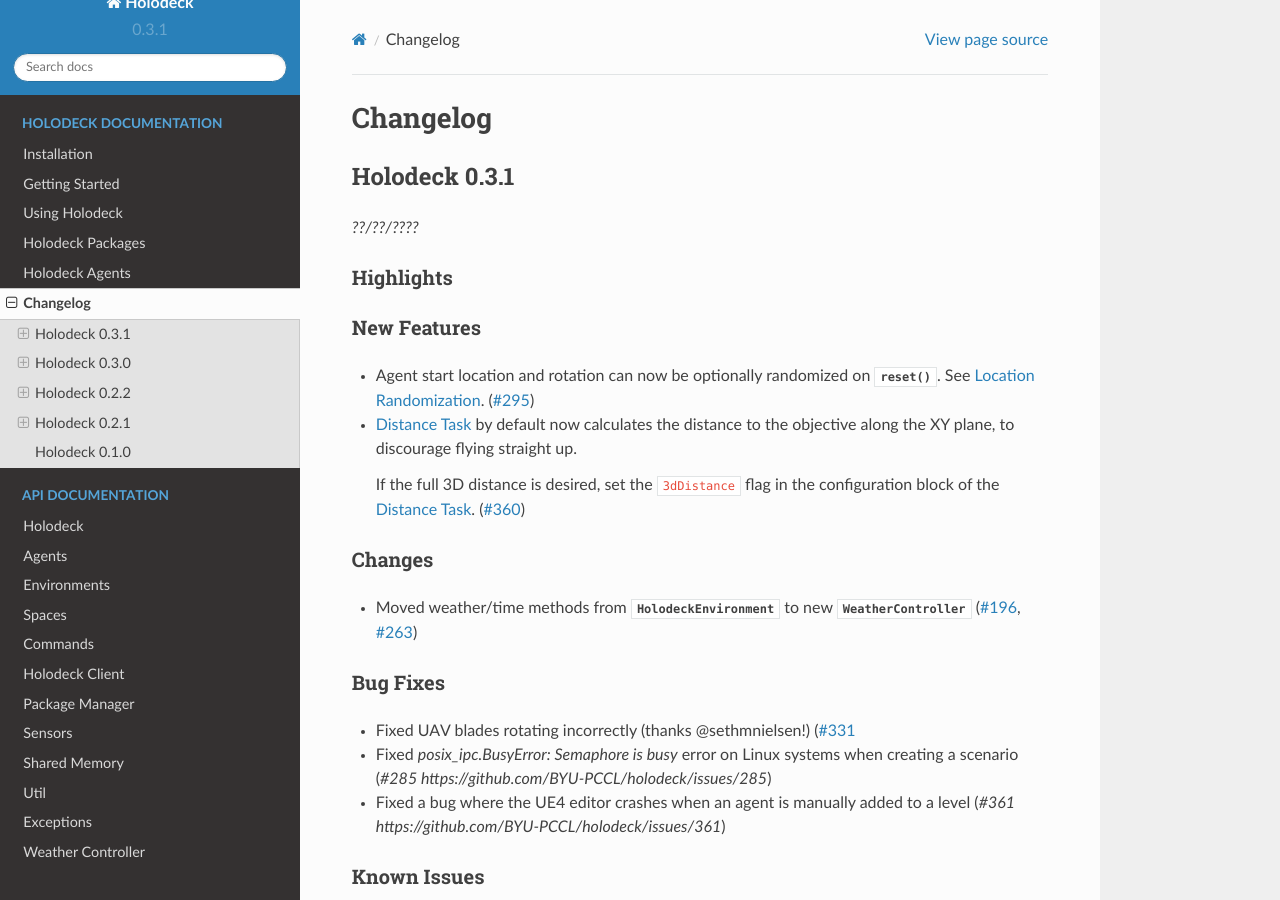
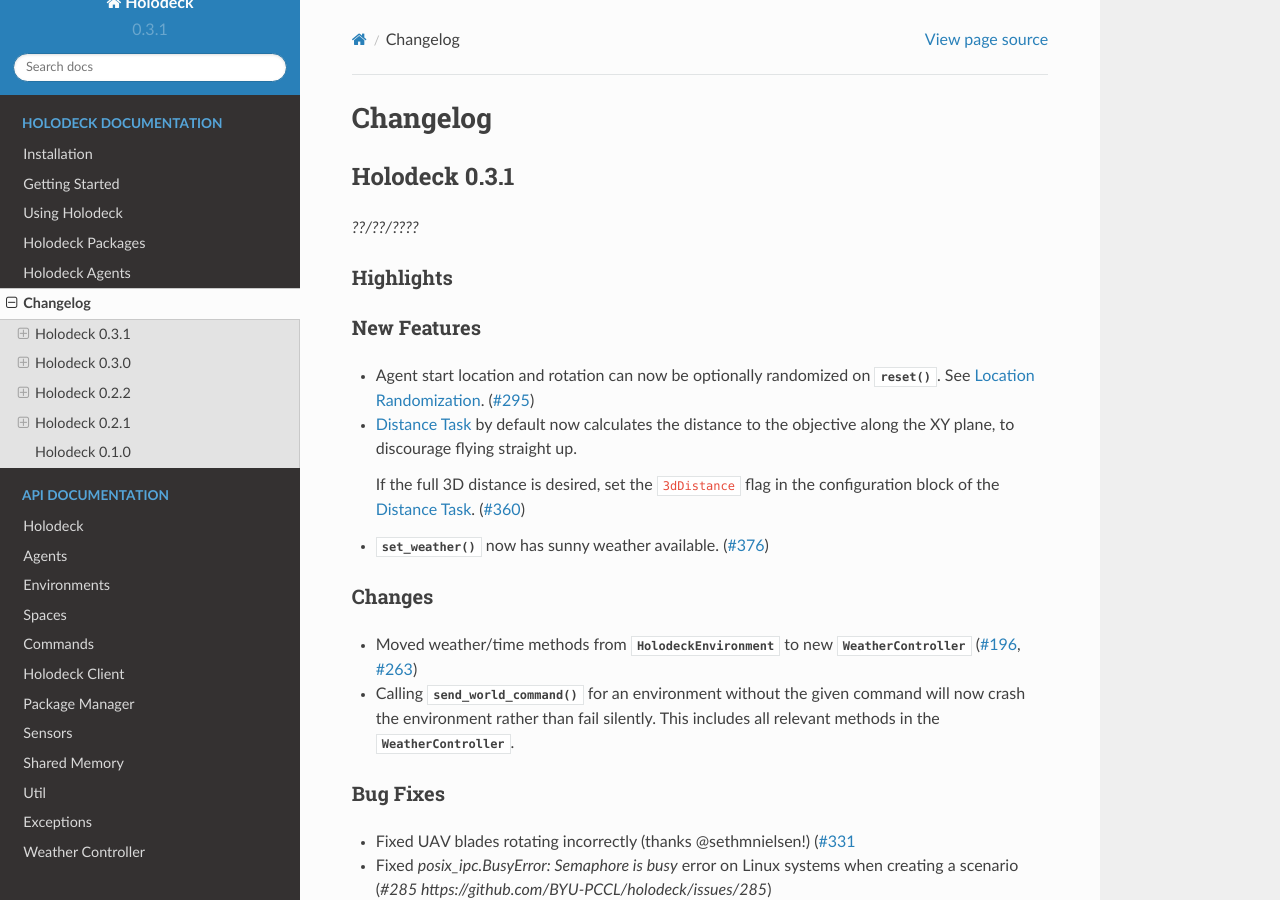
Before and after one commit to BYU-PCCL/holodeck, a Sphinx documentation site: the page built from docs/changelog/changelog.rst, in a window 1280 px wide and 900 px high. Built offline with Sphinx 7.4.7 and the Read the Docs theme 2.0.0, drawn with Linux system fonts in a browser that asks for light colours; formulas are drawn with MathJax 3.

Commit message:
Added sunny weather documentation

```diff
--- a/docs/changelog/changelog.rst
+++ b/docs/changelog/changelog.rst
@@ -32,6 +32,9 @@ New Features
   If the full 3D distance is desired, set the ``3dDistance`` flag in the
   configuration block of the :ref:`distance-task`.
   (`#360 <https://github.com/BYU-PCCL/holodeck/issues/360>`_)
+- :meth:`~holodeck.weather.WeatherController.set_weather` now has sunny
+  weather available.
+  (`#376 <https://github.com/BYU-PCCL/holodeck/issues/376>`_)
 
 Changes
 ~~~~~~~
@@ -40,6 +43,11 @@ Changes
   :class:`~holodeck.weather.WeatherController`
   (`#196 <https://github.com/BYU-PCCL/holodeck/issues/196>`_,
   `#263 <https://github.com/BYU-PCCL/holodeck/issues/263>`_)
+- Calling :meth:`~holodeck.environments.HolodeckEnvironment.send_world_command`
+  for an environment without the given command will now crash
+  the environment rather than fail silently.
+  This includes all relevant methods in the
+  :class:`~holodeck.weather.WeatherController`.
 
 Bug Fixes
 ~~~~~~~~~
```
Also changed, not shown: docs/holodeck/testdocs.rst (added, +18 -0 lines), 1 other file.
